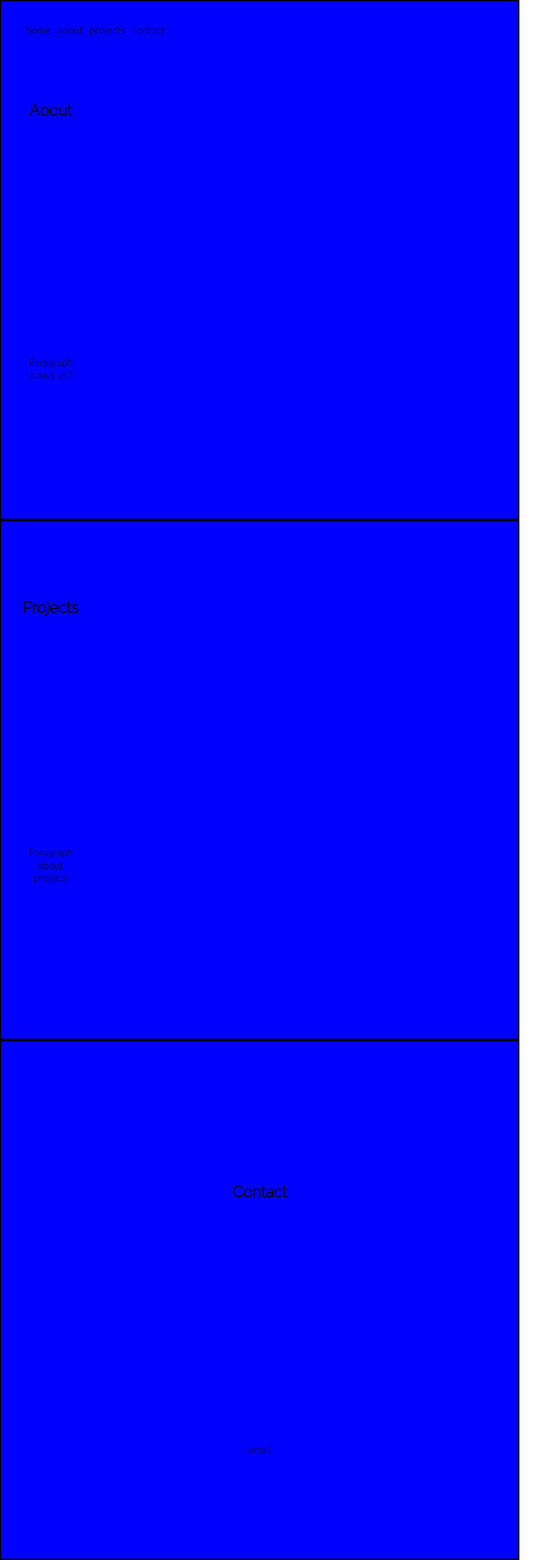
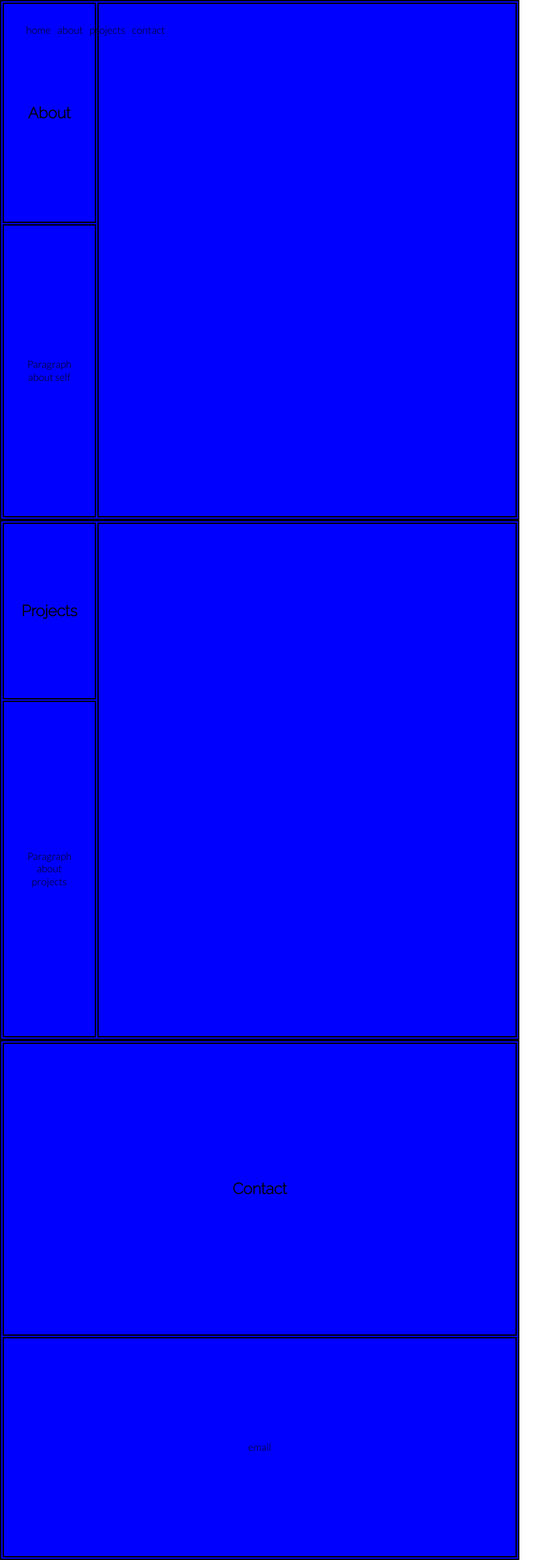
Before and after one commit to freyaryd/freyaryd.github.io, a PHP site: page / in a window 1280 px wide. Shown: the whole page at 65% size, without its empty margins (0-861 px from the left). Run offline with PHP 8.4, Linux system fonts and the light colour scheme.

Commit message:
Update main2.css

```diff
--- a/css/main2.css
+++ b/css/main2.css
@@ -42,8 +42,8 @@ table{
     border: 2px solid black;
 }
 
-th{
-    height: 25vh;
+td{
+    border: 2px solid black;
 }
 
 .top{
```
